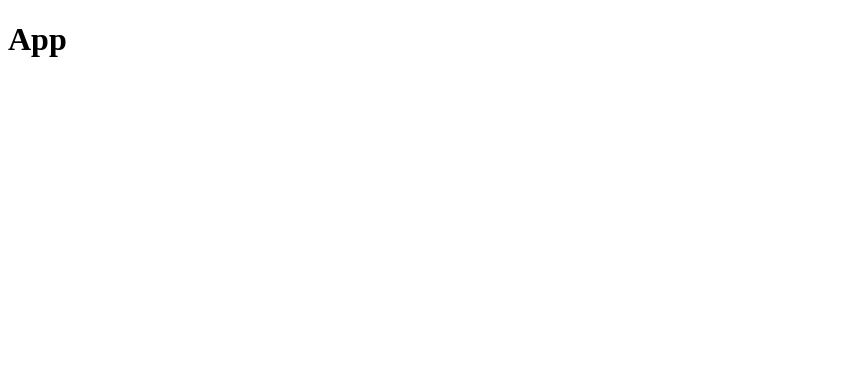
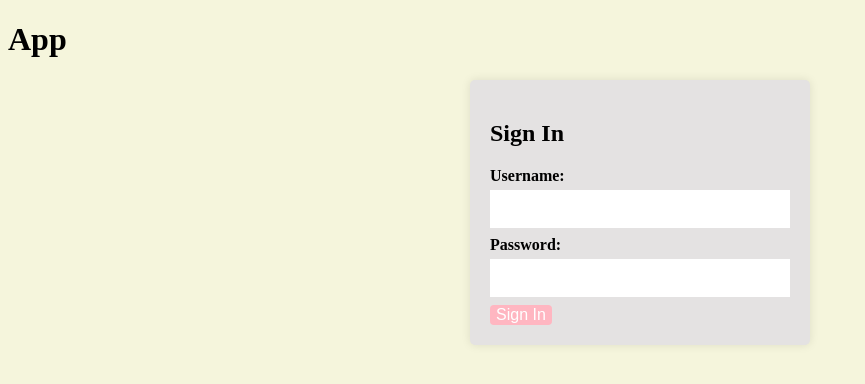
Before and after one commit to anthonyg003/E-CommerceWeb, a React (Vite) app: page /login in a window 1280 px wide. Shown: the top 384 px of the page, without its empty margins (0-865 px from the left). Built offline with nearby package versions, Linux system fonts and the light colour scheme.

Commit message:
feat: login.

```diff
--- a/src/App.jsx
+++ b/src/App.jsx
@@ -1,11 +1,17 @@
 import { useState } from "react";
 import { Routes, Route } from "react-router-dom";
+import Login from "./components/Login";
+import Products from "./components/Products";
 
 function App() {
   return (
     <>
       <div>
         <h1>App</h1>
+        <Routes>
+          <Route path="/" element={<Products />} />
+          <Route path="/login" element={<Login />} />
+        </Routes>
       </div>
     </>
   );
--- a/src/api/index.js
+++ b/src/api/index.js
@@ -1 +1,16 @@
 const BASE_URL = "https://fakestoreapi.com";
+
+export const login = async (username, password) => {
+  try {
+    const response = await fetch(`${BASE_URL}/auth/login`, {
+      method: "POST",
+      headers: { "Content-Type": "application/json" },
+      body: JSON.stringify({ username, password }),
+    });
+    const result = await response.json();
+    console.log(result);
+    return result;
+  } catch (error) {
+    console.error("There was an error /POST login", error);
+  }
+};
--- a/src/components/Login.jsx
+++ b/src/components/Login.jsx
@@ -1,10 +1,48 @@
-import React from "react";
+import { React, useState } from "react";
+import { login } from "../api";
+import "./login.css";
 
 const Login = () => {
+  const [username, setUsername] = useState("");
+  const [password, setPassword] = useState("");
+
+  const handleLogin = async (e) => {
+    try {
+      e.preventDefault();
+
+      const loggedInUser = await login(username, password);
+
+      console.log("logged in ==>", loggedInUser);
+      setUsername("");
+      setPassword("");
+    } catch (error) {
+      console.error(error);
+    }
+  };
+
   return (
     <>
       <div>
-        <h2>Login</h2>
+        <form className="loginForm" onSubmit={handleLogin}>
+          <h2>Sign In</h2>
+          <label className="username">
+            Username:{" "}
+            <input
+              type="text"
+              value={username}
+              onChange={(e) => setUsername(e.target.value)}
+            />
+          </label>
+          <label className="password">
+            Password:{" "}
+            <input
+              type="password"
+              value={password}
+              onChange={(e) => setPassword(e.target.value)}
+            />
+          </label>
+          <button>Sign In</button>
+        </form>
       </div>
     </>
   );
--- /dev/null
+++ b/src/components/login.css
@@ -0,0 +1,45 @@
+body {
+  background-color: beige;
+}
+
+form {
+  max-width: 300px;
+  margin: 0 auto;
+  padding: 20px;
+  border: 1px #ddd;
+  border-radius: 5px;
+  background-color: rgb(228, 226, 226);
+  box-shadow: 0 0 10px rgba(0, 0, 0, 0.1);
+}
+
+div {
+  margin-bottom: 15px;
+  z-index: 100;
+}
+
+label {
+  display: block;
+  margin-bottom: 8px;
+  font-weight: bold;
+}
+
+input {
+  width: 100%;
+  padding: 10px;
+  box-sizing: border-box;
+  border: 1px black;
+  font-size: 16px;
+  margin-top: 5px;
+}
+button {
+  background-color: lightpink;
+  color: #fff;
+  font-size: 16px;
+  border: none;
+  border-radius: 4px;
+  cursor: pointer;
+}
+
+button:hover {
+  background-color: rgb(245, 132, 149);
+}
```
